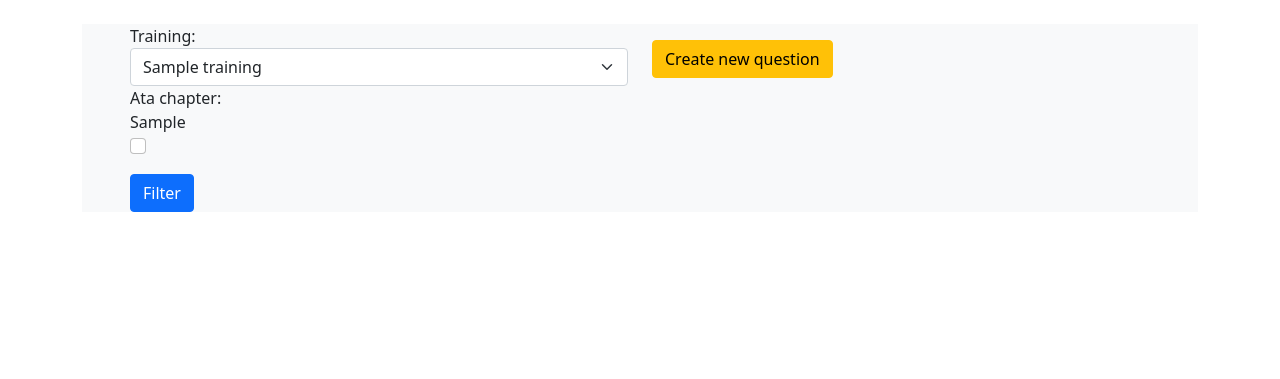
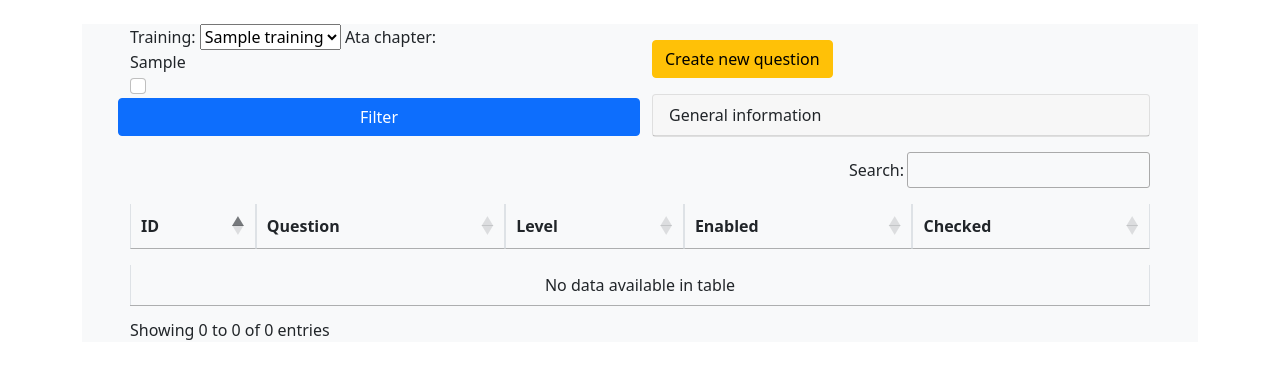
Before and after one commit to Troubleshootist/MCQ-Generator, a Django app: page /mcq_gen/questions_database/ in a window 1280 px wide. Shown: the part 56-435 px from the top of the page. Run offline with Django 4.2, Linux system fonts and the light colour scheme; tables that the repository leaves empty hold one stand-in row (values such as "Sample post"); lists and menus that the app fills with data are empty; some libraries are stand-ins or nearby versions.

Commit message:
ajaxified questions table

```diff
--- a/training_center/mcq_gen/services.py
+++ b/training_center/mcq_gen/services.py
@@ -45,6 +45,21 @@ def get_questions_by_ata_and_training(atas_list, training_id):
                           table_id='questions_database'), questions_count, training.name
     else:
         return '', 0, training.name
+
+
+def get_questions_by_ata_and_training_name(atas_list, training_name):
+
+    filtered_questions = Question.objects.filter(
+        ata_chapter__ata_digit__in=atas_list, training__name=training_name)
+    enabled_questions = Question.objects.filter(
+        ata_chapter__ata_digit__in=atas_list, training__name=training_name, enabled=True, checked=True)
+    context = {
+        'questions': list(filtered_questions.values()),
+        'questions_count': filtered_questions.count(),
+        'atas': atas_list,
+        'ready_questions_count': enabled_questions.count()
+    }
+    return context
 
 
 def disable_question(question_id, disable_reason):
@@ -352,45 +367,6 @@ def get_all_exams_html_table():
     return df.to_html(classes='table table-sm table-hover table-bordered', table_id='exams_database', index=False)
 
 
-#
-# def get_exam_details_json(exam_id):
-#
-# exam_sequences = QuestionSequence.objects.filter(exam__id=exam_id).values('sequence_number', 'question__id',
-# 'question__question', 'question__ata_chapter__ata_digit', 'question__level') df = pd.DataFrame(exam_sequences) df =
-# df.rename(columns={'sequence_number': 'Sequence Number', 'question__id': 'Question ID', 'question__question':
-# 'Question', 'question__ata_chapter__ata_digit': 'ATA', 'question__level': 'Level'})
-#
-#     exam = get_exam_by_id(exam_id=exam_id)
-#
-#     initial_exam = Exam.objects.filter(
-#         id__lt=exam_id, ata_chapters__in=exam.ata_chapters.all(), course=exam.course).last()
-#
-#     if initial_exam:
-#         df_used_questions = _get_used_questions_in_exam(exam, initial_exam)
-#         df = pd.merge(
-#             df, df_used_questions, on="Question ID", how="inner")
-#
-#     df.fillna('', inplace=True)
-#
-#     return df.to_dict(orient='split')
-
-
-# def get_count_questions_by_ata_json(exam_id):
-#     exam = get_exam_by_id(exam_id=exam_id)
-#     initial_exam = Exam.objects.filter(
-#         id__lt=exam_id, ata_chapters__in=exam.ata_chapters.all(), course=exam.course).last()
-#
-#     if initial_exam:
-#         df_questions_by_ata = df.groupby(['ATA', 'Level']).agg(
-#             'count')[['Question', 'used_in_last_exam']]
-#
-#         df_questions_by_ata['Used questions percentage'] = (
-#             df_questions_by_ata['used_in_last_exam'] / df_questions_by_ata['Question']) * 100
-#
-#         df_questions_by_ata['Used questions percentage'] = df_questions_by_ata['Used questions percentage'].astype(
-#             int)
-
-
 def get_exam_details(exam_id):
     context = {}
     exam_sequences = QuestionSequence.objects.filter(exam__id=exam_id).values('sequence_number', 'question__id',
--- a/training_center/mcq_gen/templates/exams.html
+++ b/training_center/mcq_gen/templates/exams.html
@@ -8,7 +8,7 @@
     $(document).ready(function() {
         var table = $('#exams_database').dataTable( {
             paging: false,
-            scrollY: 400,
+            scrollY: 600,
             scrollCollapse: true,
             fixedColumns: true,
             dom: 'Bfrtip',
--- a/training_center/mcq_gen/templates/questions_database.html
+++ b/training_center/mcq_gen/templates/questions_database.html
@@ -5,10 +5,15 @@
     <div class="container px-5 mt-4 bg-light">
         <div class="row">
             <div class="col-sm">
-                <form action="" method="post" enctype="multipart/form-data">
-                    {% csrf_token %}
-                    {{ filter_form }}
-                    <label for="">Ata chapter:</label>
+                <label for="training">Training:</label>
+                <select name="training" id="training">
+                    {% for training in trainings %}
+                        <option>
+                            {{ training }}
+                        </option>
+                    {% endfor %}
+                </select>
+                <label for="ata_checkboxes">Ata chapter:</label>
                 <div class="row" id='ata_checkboxes'>
                     {% for ata in atas %}
                         <div class="col-1">
@@ -19,49 +24,99 @@
                                    id="{{ ata.ata_digit }}">
                         </div>
                     {% endfor %}
+                    <button class ="btn btn-primary mb-3" id="filter_button">Filter</button>
                 </div>
-                    <input type="submit" value="Filter" class="btn btn-primary mt-3">
-                </form>
             </div>
             <div class = "col-sm">
                 <a href="{% url 'create_question' %}" class="btn btn-warning mt-3">Create new question</a>
-                <div class="card mt-3"  id="general_info">
+                <div class="card mt-3">
                     <div class="card-header">General information</div>
-                    <ul class="list-group list-group-flush">
-                        <li class="list-group-item">Training: {{ training_name }}</li>
-                        <li class="list-group-item">Selected ATA Chapters: {{ atas_list }}</li>
-                        <li class="list-group-item">Questions count: {{ questions_count }}</li>
+                    <ul class="list-group list-group-flush"  id="general_info">
                     </ul>
                 </div>
             </div>
         </div>
-        {{ questions_table | safe }}
+        {% comment %} {{ questions_table | safe }} {% endcomment %}
+        <table id="questions_database" class = "table table-sm table-bordered mt-3">
+            <thead>
+                <th>ID</th>
+                <th>Question</th>
+                <th>Level</th>
+                <th>Enabled</th>
+                <th>Checked</th>
+            </thead>
+            <tbody>
+            </tbody>
+        </table>
     </div>
 {% endblock content %}
 {% block scripts %}
     <script type="text/javascript" language="javascript" class="init">
-    $('#general_info').hide()
-    {% if questions_count > 0 %}
-        $('#general_info').show()
-    {% else %}
-        $('#general_info').hide()
-    {% endif %}
-
     $(document).ready(function() {
+        var tableJsonData = {}
         var table = $('#questions_database').dataTable( {
+            data: tableJsonData,
             paging: false,
             scrollY: 400,
             scrollCollapse: true,
             fixedColumns: true,
             dom: 'Bfrtip',
-
+            columns: [
+                {data: 'id'},
+                {data: 'question'},
+                {data: 'level'},
+                {data: 'enabled'},
+                {data: 'checked'},
+            ]
         } );
 
+        $('#filter_button').on('click' , function(){
+            var training_name = $('#training').val()
+            var selected = []
+            $('#ata_checkboxes input:checked').each(function() {
+                selected.push($(this).attr('name'));
+            });
+            let data = {
+                training_name: training_name,
+                atas: selected
+              }
+            console.log(data)
+            $.ajax({
+                type: 'get',
+                url: "{% url 'get_questions_by_ata_and_training'%}",
+                data: data,
+                traditional: true,
+                success: function(data) {
+
+                    table.api().clear();
+                    table.api().rows.add(data['questions']);
+                    table.api().draw();
+                    $("#questions_database td:nth-child(4):contains('false')").html('No');
+                    $("#questions_database td:nth-child(5):contains('false')").html('No');
+                    $("#questions_database td:nth-child(4):contains('true')").html('Yes');
+                    $("#questions_database td:nth-child(5):contains('true')").html('Yes');
+
+                    $('#general_info').children().remove()
+
+                    $('#training_info').html('Training: '+ $('#training').val())
+                    $('#selected_atas_info').html('ATA Chapters: '+ data['atas'])
+                    $('#questions_count_info').html('Questions count: ' + data['questions_count'])
+
+
+                    $('#general_info').append($("<li class='list-group-item'>Training: "+ $('#training').val() +"</li>"))
+                    $('#general_info').append($("<li class='list-group-item'>ATA Chapters: "+ data['atas'] +"</li>"))
+                    $('#general_info').append($("<li class='list-group-item'>Questions Count: "+ data['questions_count'] +"</li>"))
+                    $('#general_info').append($("<li class='list-group-item'>Ready Questions Count: "+ data['ready_questions_count'] +"</li>"))
+                }
+
+              });
+
+        })
 
         $(document).on('click','#questions_database tr',function(e){
             var row_object  = table.api().row(this).data();
             var url = "{% url 'question_details' 123 %}"
-            url = url.replace('123', row_object[1])
+            url = url.replace('123', row_object['id'])
 
             window.open(url, '_blank');
 
--- a/training_center/mcq_gen/templates/students_list.html
+++ b/training_center/mcq_gen/templates/students_list.html
@@ -21,7 +21,7 @@
                         <td>
                             <a href="{% url 'student_update' student.course.id student.id %}"
                                type="button"
-                               class="btn btn-secondary btn-lg">Edit</a>
+                               class="btn btn-secondary">Edit</a>
                             <a href="{% url 'student_delete' student.course.id student.id %}"
                                type="button"
                                class="btn btn-danger">Delete</a>
--- a/training_center/mcq_gen/urls.py
+++ b/training_center/mcq_gen/urls.py
@@ -5,6 +5,8 @@ from . import views
 urlpatterns = [
     path('questions_database/', views.questions_database,
          name='questions_database'),
+    path('get_questions_by_ata_and_training', views.get_questions_by_ata_and_training,
+         name='get_questions_by_ata_and_training'),
     path('questions_database/question_details/<int:question_id>/',
          views.question_details, name='question_details'),
     path('questions_database/question_details/<int:question_id>/edit_question/',
--- a/training_center/mcq_gen/views.py
+++ b/training_center/mcq_gen/views.py
@@ -31,6 +31,14 @@ def questions_database(request):
             context['questions_table'] = ''
         return render(request, 'questions_database.html', context)
     return render(request, 'questions_database.html', context)
+
+
+def get_questions_by_ata_and_training(request):
+    training_name = request.GET.get('training_name')
+    atas = request.GET.getlist('atas')
+    filtered_info = services.get_questions_by_ata_and_training_name(
+        atas, training_name)
+    return JsonResponse(filtered_info, safe=False)
 
 
 def test(request):
```
Lines whose indentation alone changed are shown as unchanged.
